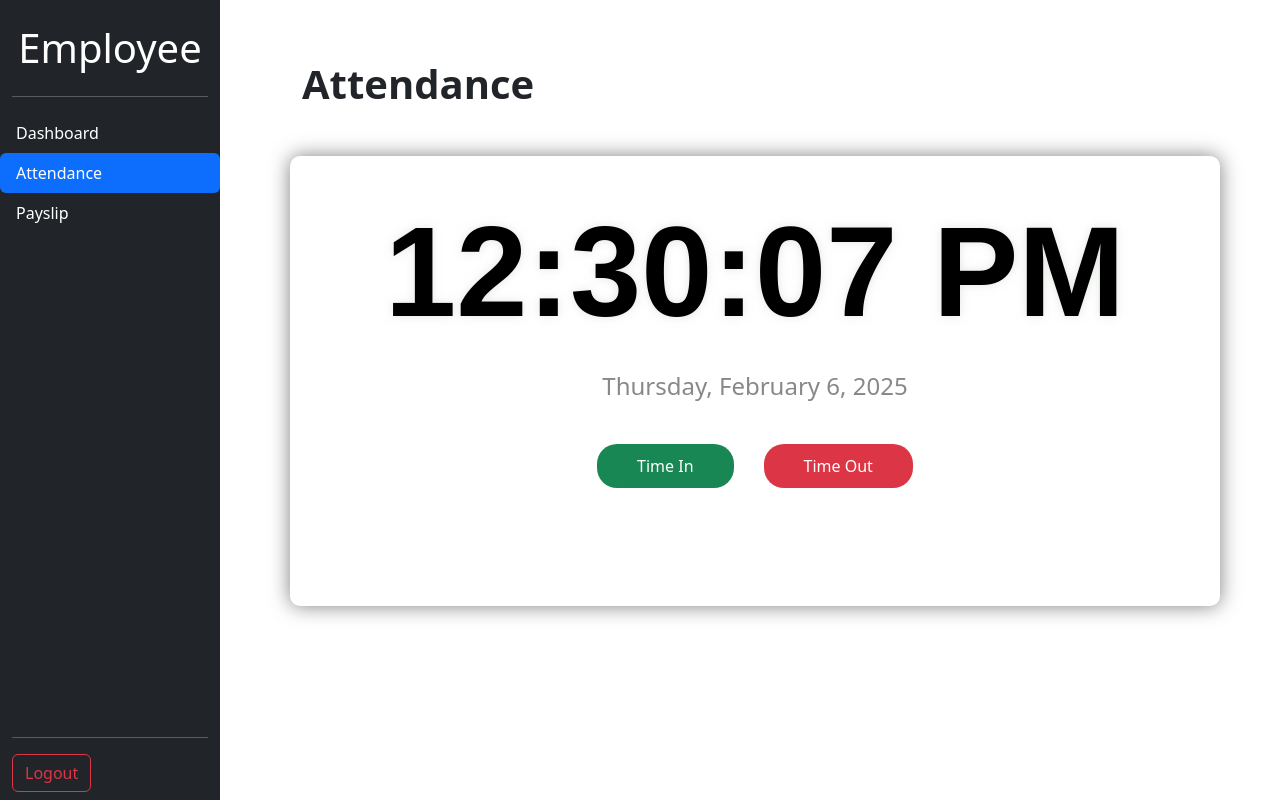
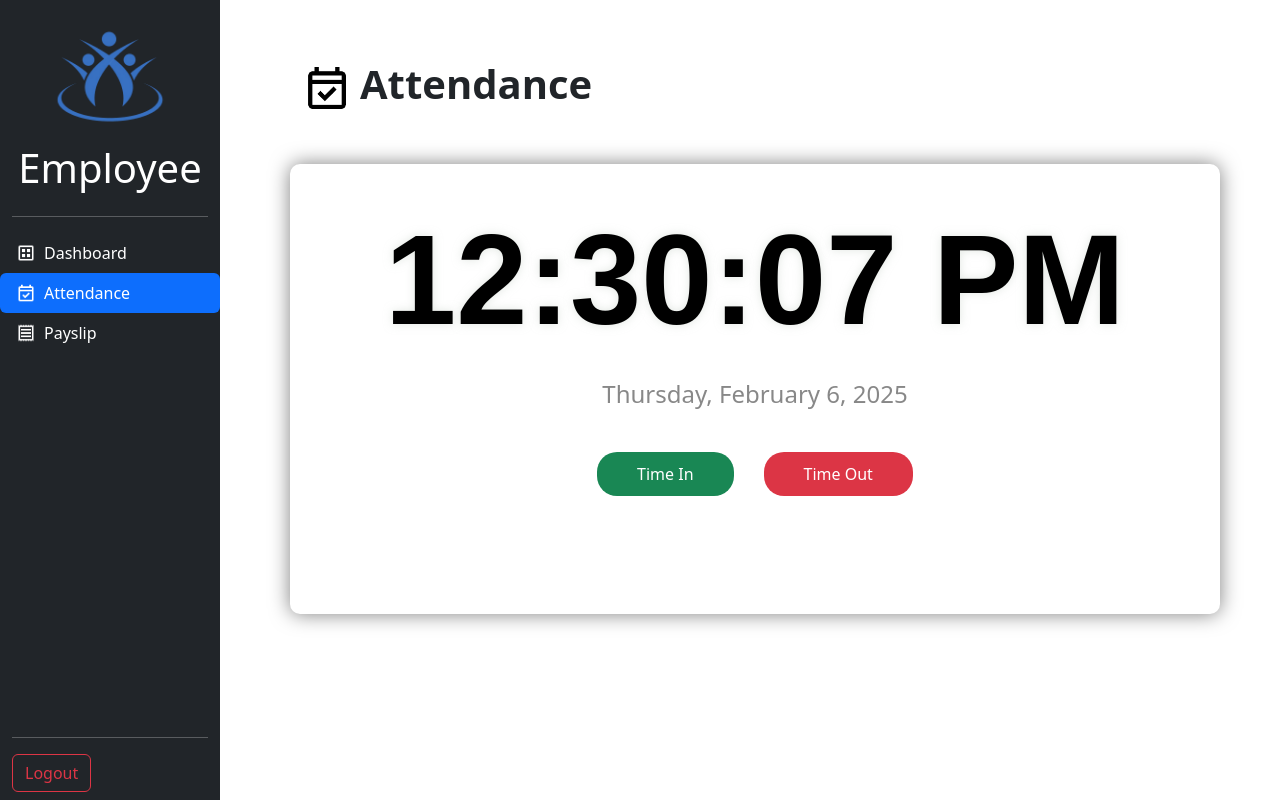
Before and after one commit to 90377Sednaaa/payroll, a PHP site: page /payroll/Employee-Panel/attendance.php in a window 1280 px wide. Run offline with PHP 8.4, Linux system fonts and the light colour scheme; a user stored in the database is signed in; data comes from the database, SQL or seed files in the repository.

Commit message:
Added Logos to Employees

```diff
--- a/Employee-Panel/attendance.php
+++ b/Employee-Panel/attendance.php
@@ -19,20 +19,22 @@ require '../includes/attendance.inc.php';
 <body>
   <div class="d-flex flex-column position-fixed bot bg-dark vh-100 top-0 start-0" style="width: 220px">
     <div class="container-fluid text-center">
-      <h1 class="text-white text-center mt-4">Employee</h1>
+      <img src="../images/Payroll.png" class="img-fluid mt-3" style="width: 120px" />
+
+      <h1 class="text-white text-center mt-2">Employee</h1>
     </div>
     <div class="container">
       <hr class="text-white" />
     </div>
     <ul class="nav nav-pills flex-column mb-auto text-white">
-      <li class="nav-item">
-        <a class="nav-link text-start text-white" href="../Employee-Panel/employee-dashboard.php">Dashboard</a>
+      <li class="nav-item items">
+        <a class="nav-link d-flex align-items-center text-white" href="../Employee-Panel/employee-dashboard.php"> <img src="../images/dashboard.png" class="me-2" style="width: 20px;"> Dashboard</a>
       </li>
       <li class="nav-item items">
-        <a class="nav-link text-start text-white active" href="../Employee-Panel/attendance.php">Attendance</a>
+        <a class="nav-link d-flex align-items-center text-white active" href="../Employee-Panel/attendance.php"> <img src="../images/event_available_24dp_FFFFFF_FILL0_wght400_GRAD0_opsz24.png" class="me-2" style="width: 20px;"> Attendance</a>
       </li>
       <li class="nav-item items">
-        <a class="nav-link text-start text-white" href="../Employee-Panel/payslip.php">Payslip</a>
+        <a class="nav-link d-flex align-items-center text-white" href="../Employee-Panel/payslip.php"> <img src="../images/receipt_24dp_FFFFFF_FILL0_wght400_GRAD0_opsz24.png" class="me-2" style="width: 20px;"> Payslip</a>
       </li>
     </ul>
     <div class="container">
@@ -43,8 +45,9 @@ require '../includes/attendance.inc.php';
     </div>
   </div>
 
-  <div class="container">
-    <h1 class="mb-5"><strong>Attendance</strong></h1>
+  <div class="container d-flex align-items-center mb-5">
+    <img src="../images/dark icons/event_available_24dp_000000_FILL0_wght400_GRAD0_opsz24.png" class="me-2" style="width: 50px;" />
+    <h1 class=""><strong>Attendance</strong></h1>
   </div>
 
   <div class="clock-container">
```
Also changed, not shown: Employee-Panel/employee-dashboard.php (+8 -6 lines), Employee-Panel/payslip.php (+10 -8 lines), images/dark icons/event_available_24dp_000000_FILL0_wght400_GRAD0_opsz24.png (added), images/dark icons/receipt_24dp_000000_FILL0_wght400_GRAD0_opsz24.svg (added), images/event_available_24dp_FFFFFF_FILL0_wght400_GRAD0_opsz24.png (added), images/receipt_24dp_FFFFFF_FILL0_wght400_GRAD0_opsz24.png (added).
